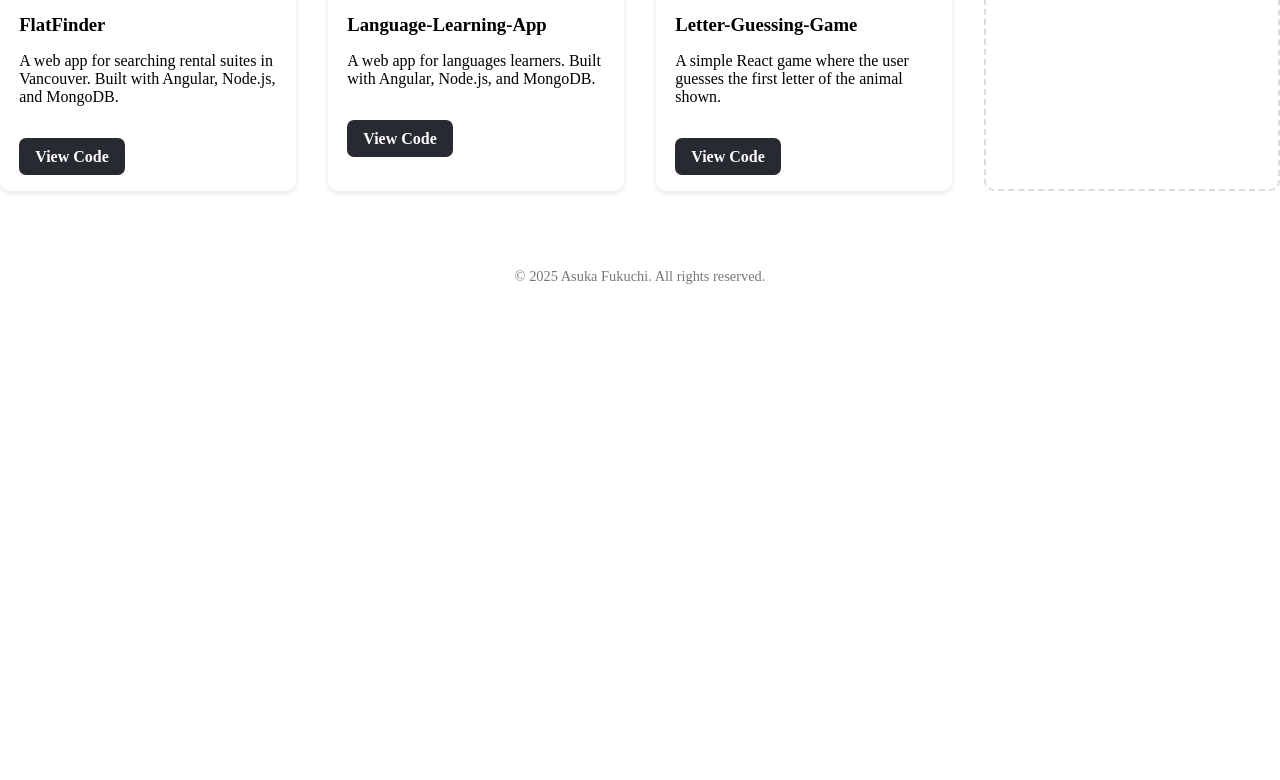
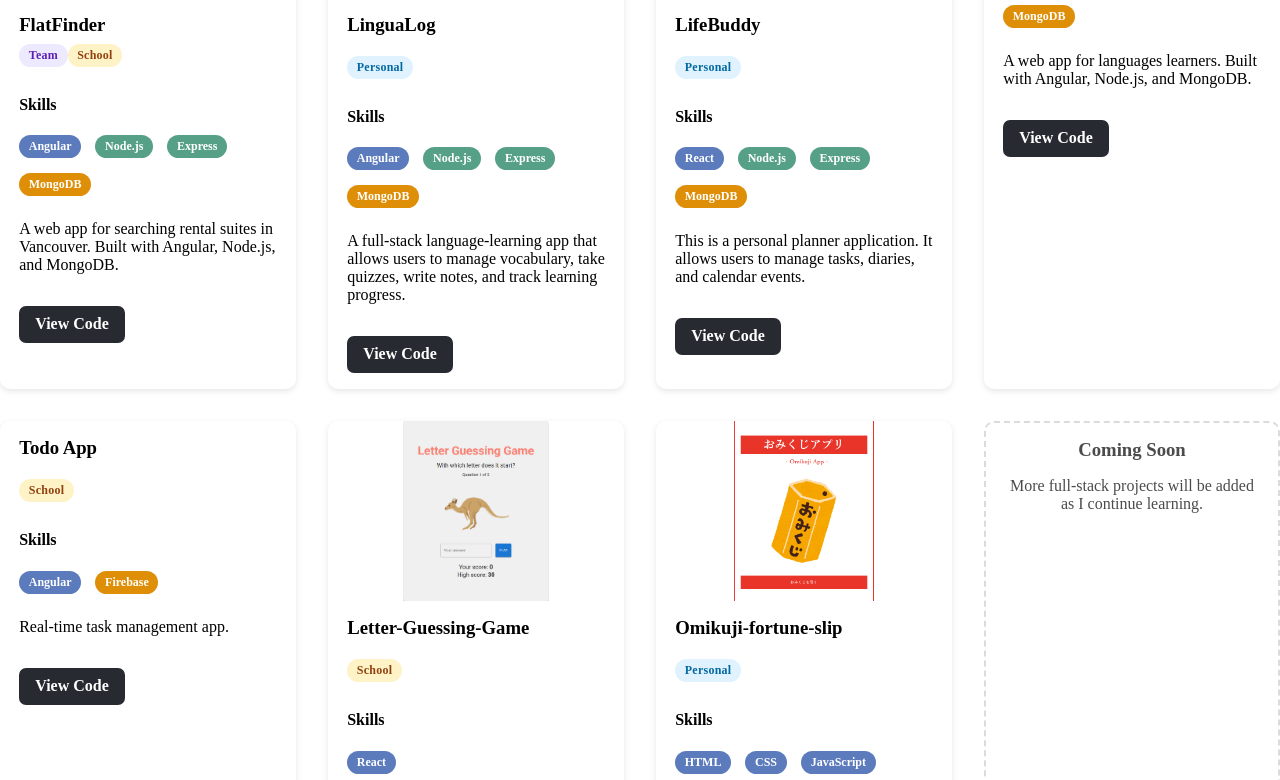
Before and after one commit to Asuka-Fukuchi/Portfolio-angular, an Angular app: page /project in a window 1280 px wide. Shown: the part 380-1160 px from the top of the page. Before the commit the page ends 800 px from the top, so only its background shows below. Built offline with nearby package versions, Linux system fonts and the light colour scheme.

Commit message:
added new projects

```diff
--- a/src/app/components/project/project.css
+++ b/src/app/components/project/project.css
@@ -69,3 +69,63 @@
   box-shadow: none;
   border: 2px dashed #ccc;
 }
+
+.project-type {
+  display: inline-block;
+  font-size: 0.75rem;
+  font-weight: 600;
+  padding: 0.25rem 0.6rem;
+  border-radius: 999px;
+  margin-bottom: 0.5rem;
+  letter-spacing: 0.02em;
+}
+
+/* Personal */
+.project-type.personal {
+  background-color: #e0f2fe;
+  color: #0369a1;
+}
+
+/* Team */
+.project-type.team {
+  background-color: #ede9fe;
+  color: #5b21b6;
+}
+
+/* School */
+.project-type.school {
+  background-color: #fef3c7;
+  color: #92400e;
+}
+
+.tech-tags {
+  display: flex;
+  flex-wrap: wrap;
+  gap: 0.4rem;
+  list-style: none;
+  padding: 0;
+  margin: 0.5rem 0 0.8rem;
+}
+
+.tech-tags li {
+  display: inline-block;
+  font-size: 0.75rem;
+  font-weight: 600;
+  padding: 0.25rem 0.6rem;
+  border-radius: 999px;
+  margin-right: 0.5rem;
+  margin-bottom: 0.5rem;
+  color: #fff;
+}
+
+/* Front-end */
+.tech-tags li.frontend { background-color: #5b7bbd; }
+
+/* Back-end */
+.tech-tags li.backend { background-color: #57a088; }
+
+/* Database */
+.tech-tags li.database { background-color: #de8f07; }
+
+/* Tools */
+.tech-tags li.tools { background-color: #6b7280; }
--- a/src/app/components/project/project.html
+++ b/src/app/components/project/project.html
@@ -7,6 +7,17 @@
             <img src="images/FlatFinder.png" alt="FlatFinder screenshot">
             <div class="project-content">
                 <h3>FlatFinder</h3>
+                <div class="project-types">
+                    <span class="project-type team">Team</span>
+                    <span class="project-type school">School</span>
+                </div>
+                <h4>Skills</h4>
+                <ul class="tech-tags">
+                    <li class="frontend">Angular</li>
+                    <li class="backend">Node.js</li>
+                    <li class="backend">Express</li>
+                    <li class="database">MongoDB</li>
+                </ul>
                 <p>A web app for searching rental suites in Vancouver. Built with Angular, Node.js, and MongoDB.</p>
                 <a href="https://github.com/Asuka-Fukuchi/FlatFinder" class="project-btn" target="_blank">View Code</a>
             </div>
@@ -16,9 +27,71 @@
         <div class="project-card">
             <img src="images/language-learning-app.png" alt="language-learning-app">
             <div class="project-content">
-                <h3>Language-Learning-App</h3>
+                <h3>LinguaLog</h3>
+                <p class="project-type personal">Personal</p>
+                <h4>Skills</h4>
+                <ul class="tech-tags">
+                    <li class="frontend">Angular</li>
+                    <li class="backend">Node.js</li>
+                    <li class="backend">Express</li>
+                    <li class="database">MongoDB</li>
+                </ul>
+                <p>A full-stack language-learning app that allows users to manage vocabulary,
+                    take quizzes, write notes, and track learning progress.</p>
+                <a href="https://github.com/Asuka-Fukuchi/language-learning-app" class="project-btn"
+                    target="_blank">View Code</a>
+            </div>
+        </div>
+
+        <div class="project-card">
+            <img src="images/SchedulePlanner.png" alt="schedule-planner-app">
+            <div class="project-content">
+                <h3>LifeBuddy</h3>
+                <p class="project-type personal">Personal</p>
+                <h4>Skills</h4>
+                <ul class="tech-tags">
+                    <li class="frontend">React</li>
+                    <li class="backend">Node.js</li>
+                    <li class="backend">Express</li>
+                    <li class="database">MongoDB</li>
+                </ul>
+                <p>This is a personal planner application. It allows users to manage tasks, diaries, and calendar
+                    events.</p>
+                <a href="https://github.com/Asuka-Fukuchi/schedule-planner" class="project-btn" target="_blank">View
+                    Code</a>
+            </div>
+        </div>
+
+        <div class="project-card">
+            <!-- <img src="images/language-learning-app.png" alt="language-learning-app"> -->
+            <div class="project-content">
+                <h3>React Full Stack Template</h3>
+                <p class="project-type personal">Personal</p>
+                <h4>Skills</h4>
+                <ul class="tech-tags">
+                    <li class="frontend">React</li>
+                    <li class="backend">Node.js</li>
+                    <li class="backend">Express</li>
+                    <li class="database">MongoDB</li>
+                </ul>
                 <p>A web app for languages learners. Built with Angular, Node.js, and MongoDB.</p>
-                <a href="https://github.com/Asuka-Fukuchi/language-learning-app" class="project-btn"
+                <a href="https://github.com/Asuka-Fukuchi/React-Fullstack-Template" class="project-btn"
+                    target="_blank">View Code</a>
+            </div>
+        </div>
+
+        <div class="project-card">
+            <!-- <img src="images/language-learning-app.png" alt="language-learning-app"> -->
+            <div class="project-content">
+                <h3>Todo App</h3>
+                <p class="project-type school">School</p>
+                <h4>Skills</h4>
+                <ul class="tech-tags">
+                    <li class="frontend">Angular</li>
+                    <li class="database">Firebase</li>
+                </ul>
+                <p>Real-time task management app.</p>
+                <a href="https://github.com/Asuka-Fukuchi/TODO-APP-with-Angular-" class="project-btn"
                     target="_blank">View Code</a>
             </div>
         </div>
@@ -28,8 +101,31 @@
             <img src="images/letter-guessing-game.png" alt="Letter-Guessing-Game App">
             <div class="project-content">
                 <h3>Letter-Guessing-Game</h3>
+                <p class="project-type school">School</p>
+                <h4>Skills</h4>
+                <ul class="tech-tags">
+                    <li class="frontend">React</li>
+                </ul>
                 <p>A simple React game where the user guesses the first letter of the animal shown.</p>
                 <a href="https://github.com/Asuka-Fukuchi/Letter-Guessing-Game" class="project-btn" target="_blank">View
+                    Code</a>
+            </div>
+        </div>
+
+        <div class="project-card">
+            <img src="images/Omikuji.png" alt="Omikuji App">
+            <div class="project-content">
+                <h3>Omikuji-fortune-slip</h3>
+                <p class="project-type personal">Personal</p>
+                <h4>Skills</h4>
+                <ul class="tech-tags">
+                    <li class="frontend">HTML</li>
+                    <li class="frontend">CSS</li>
+                    <li class="frontend">JavaScript</li>
+                </ul>
+                <p>The app lets users draw a virtual omikuji (a fortune slip) with a fun animation and displays a random
+                    result each time. </p>
+                <a href="https://github.com/Asuka-Fukuchi/Omikuji-fortune-slip" class="project-btn" target="_blank">View
                     Code</a>
             </div>
         </div>
```
Also changed, not shown: public/images/Omikuji.png (added), public/images/SchedulePlanner.png (added).
